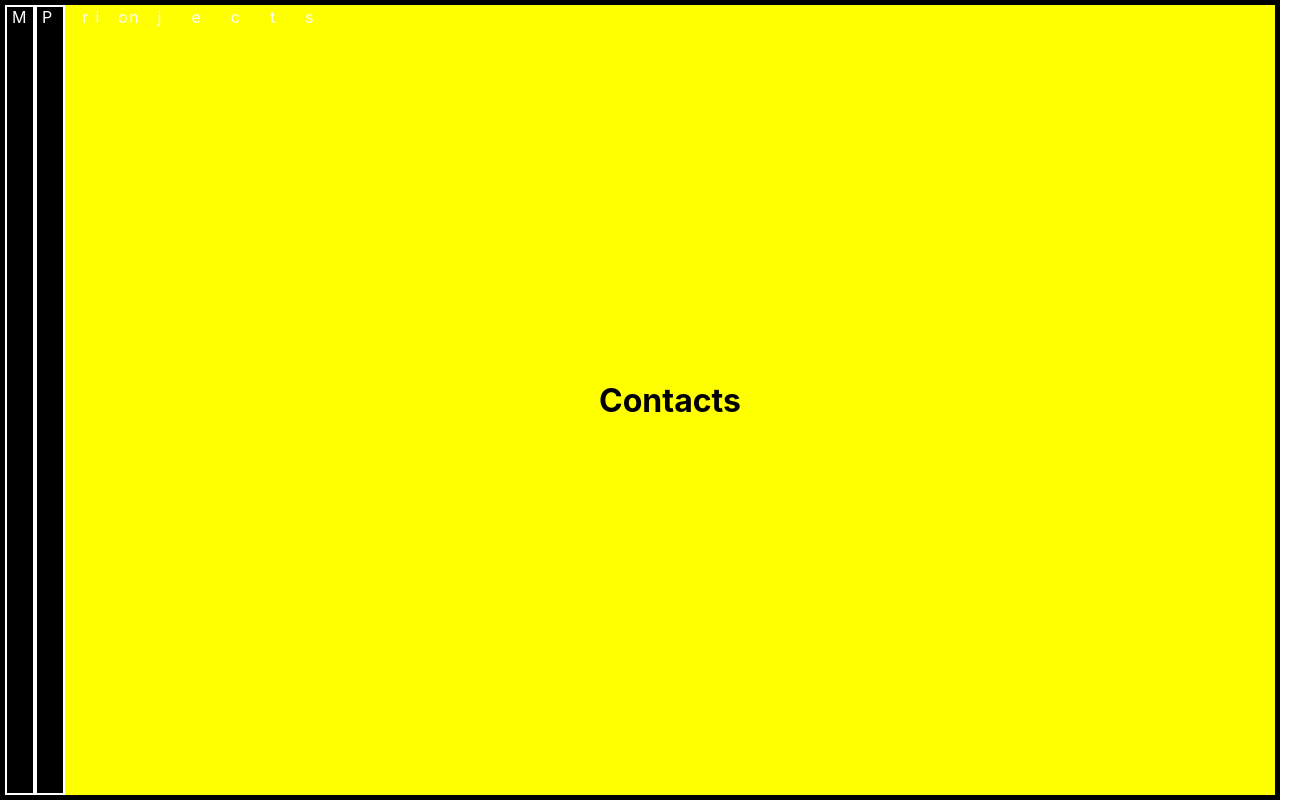
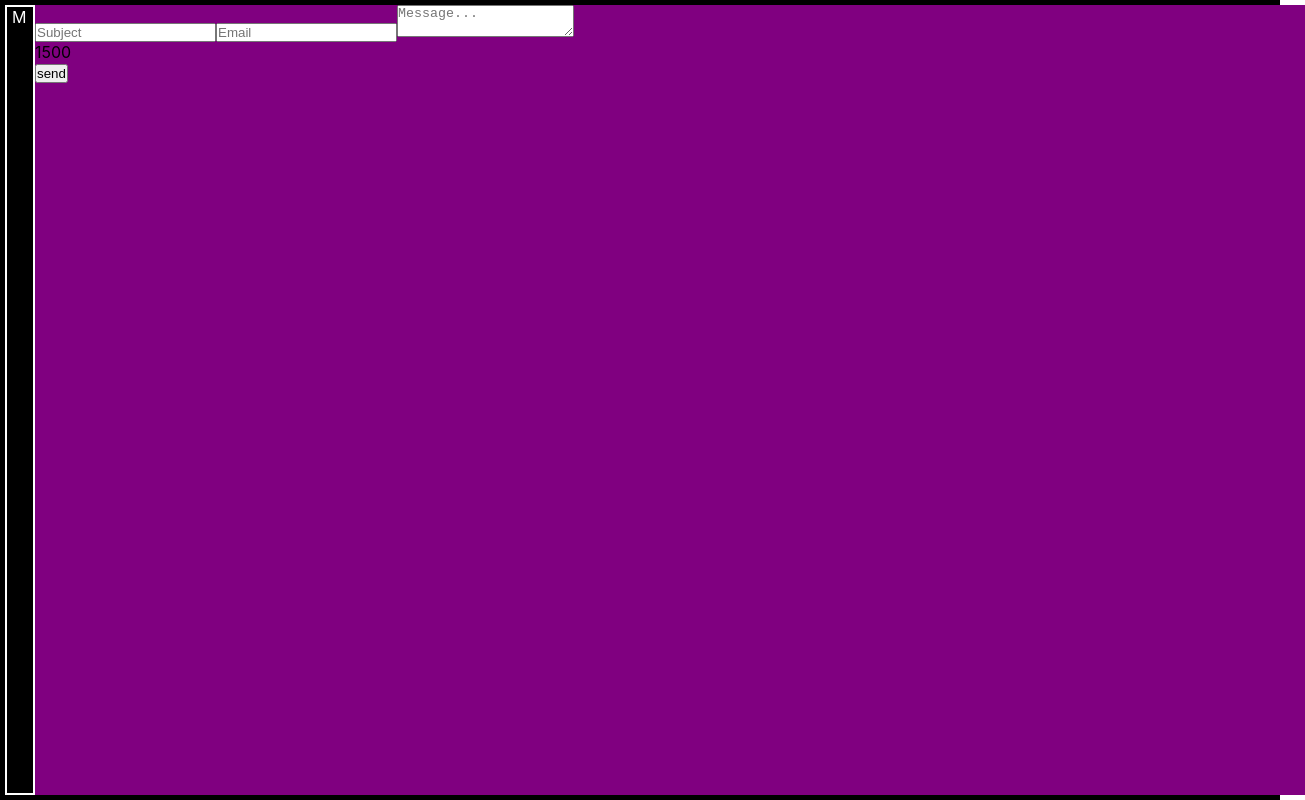
Before and after one commit to OwenM-Edwards/new-portfolio, a React (Create React App) app: page /contact in a window 1280 px wide. Shown: the whole page, 1305 px wide, since content can reach past the window. Built offline with nearby package versions, Linux system fonts and the light colour scheme.

Commit message:
Add contact form, react toastify, email js.

```diff
--- a/package.json
+++ b/package.json
@@ -6,14 +6,17 @@
     "@testing-library/jest-dom": "^5.11.9",
     "@testing-library/react": "^11.2.5",
     "@testing-library/user-event": "^12.8.3",
+    "emailjs-com": "^2.6.4",
     "framer-motion": "^4.0.0",
     "react": "^17.0.1",
     "react-custom-scrollbars": "^4.2.1",
     "react-dom": "^17.0.1",
+    "react-hook-form": "^7.5.2",
     "react-router-dom": "^5.2.0",
     "react-scripts": "4.0.3",
     "react-spinners": "^0.10.6",
     "react-spring": "^9.0.0",
+    "react-toastify": "^7.0.4",
     "styled-components": "^5.2.1",
     "web-vitals": "^1.1.1"
   },
--- /dev/null
+++ b/src/components/ContactForm.js
@@ -0,0 +1,76 @@
+import React, { useEffect, useState }  from 'react';
+import styled from "styled-components";
+import { useForm } from 'react-hook-form';
+import { init, sendForm } from 'emailjs-com';
+init("user_nHGPz9w6KzGj4lW3nq4MZ");
+
+const Wrapper = styled.div`
+    height:100%;
+    width:100%;
+    background-color:purple;
+    position: absolute;
+
+`
+
+
+const ContactForm = () => {
+    const form = document.querySelector('#contactForm');
+
+    const { watch, register, formState: { errors }, handleSubmit } = useForm();
+
+    const onSubmit = data => {
+        sendForm('default_service', 'template_85oyrbv', '#contactForm')
+            .then((res) => {
+                form.reset();
+            })
+            .catch((err) => {
+                console.log('FAILED...', err);
+            });
+    }
+
+
+    const message = watch('message') || '';
+    const remainingMessageChars = 1500 - message.length;
+
+    console.log(remainingMessageChars)
+
+    return (
+        <Wrapper>
+
+            <form id='contactForm' onSubmit={handleSubmit(onSubmit)}>
+                <input
+                    placeholder='Subject'
+                    type='text'
+                    {...register("subject", {required:true} )}
+                    maxLength='30'
+                    aria-invalid={errors.subject ? "true" : "false"}
+                />
+                {errors.subject?.type === 'required' && "Subject is required." }
+
+                <input
+                    {...register("email", {required:true})}
+                    placeholder='Email'
+                    type='email'
+                    aria-invalid={errors.email ? "true" : "false"}
+                />
+                {errors.email?.type === 'required' && "Email is required." }
+
+                <textarea
+                    {...register("message", {required:true})}
+                    placeholder='Message...'
+                    aria-invalid={errors.email ? "true" : "false"}
+                    maxLength='1500'
+                />
+                <p className="remainingMessageChars">{remainingMessageChars}</p>
+                {errors.message?.type === 'required' && "A message is required." }
+
+                <input type='submit' value='send'/>
+            </form>
+
+        </Wrapper>
+
+    )
+}
+
+
+export default ContactForm;
--- a/src/components/index.js
+++ b/src/components/index.js
@@ -1,7 +1,9 @@
 import ProjectsNav from './ProjectsNav';
 import Project from './Project';
+import ContactForm from './ContactForm';
 
 export {
    ProjectsNav,
    Project,
+   ContactForm,
 }
--- a/src/pages/Contact.js
+++ b/src/pages/Contact.js
@@ -3,6 +3,7 @@ import styled from "styled-components";
 import { Link } from "react-router-dom";
 import { motion, AnimatePresence } from "framer-motion"
 import {useHistory} from 'react-router-dom';
+import {ContactForm} from '../components/index';
 
 const Wrapper = styled(motion.div)`
    width:100%;
@@ -73,6 +74,7 @@ const Contact = ({setEnterDirection}) => {
 
          <div className="contentContainer">
             <h1>Contacts</h1>
+            <ContactForm/>
          </div>
 
 
```
Also changed, not shown: 1 other file (tests, documents, lock files or other folders).
